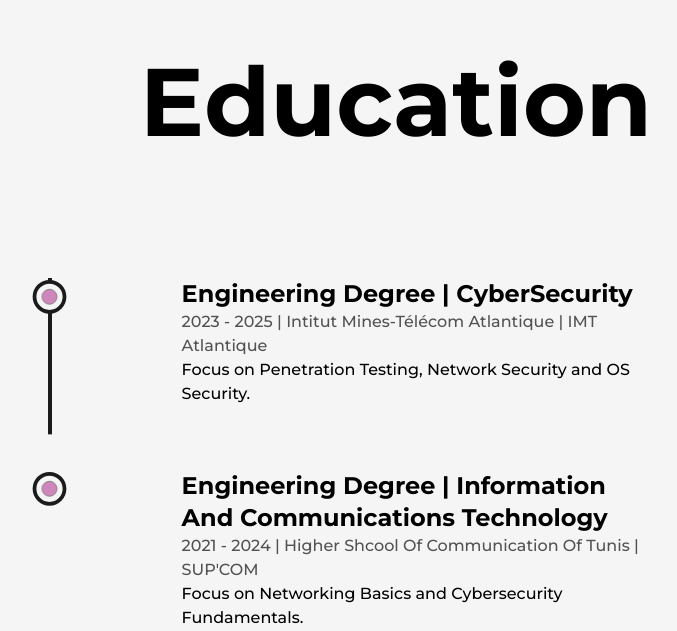
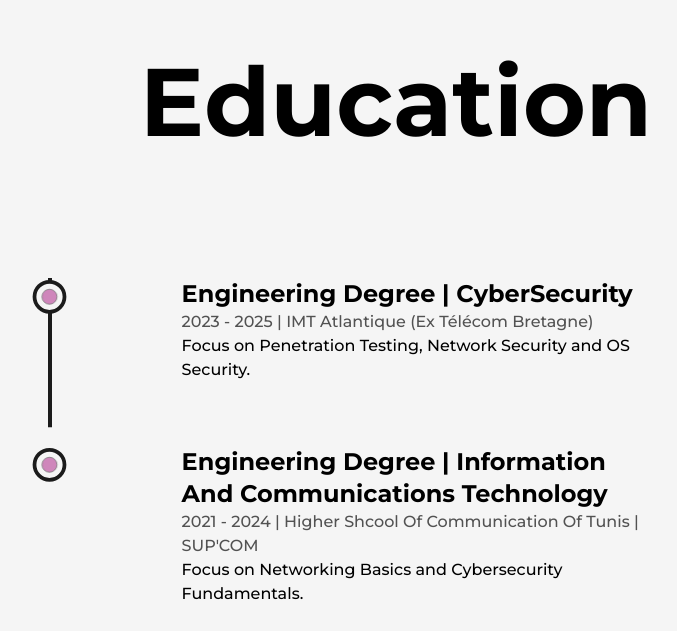
Before and after one commit to MohamedTaherMaalej/my-portfolio, a Next.js app: page /about in a window 1280 px wide. Shown: the part 3958-4589 px from the top of the page, without its empty margins (244-921 px from the left). Built offline with nearby package versions, Linux system fonts and the light colour scheme.

Commit message:
Update Education Component

```diff
--- a/components/Education.js
+++ b/components/Education.js
@@ -43,7 +43,7 @@ function Education() {
       <div ref={ref} className='w-[75%] mx-auto relative lg:w-[90%] md:w-full'>
         <motion.div style={{scaleY: scrollYProgress}} className='absolute left-9 top-0 w-[4px] h-full bg-dark origin-top dark:bg-light md:w-[2px] md:left-[30px] xs:left-[20px]'/>
         <ul className='w-full flex flex-col items-start justify-between ml-4 xs:ml-2'>
-            <Details type='Engineering Degree | CyberSecurity' duration='2023 - 2025' place='Intitut Mines-Télécom Atlantique | IMT Atlantique' info='Focus on Penetration Testing, Network Security and OS Security.'/>
+            <Details type='Engineering Degree | CyberSecurity' duration='2023 - 2025' place='IMT Atlantique (Ex Télécom Bretagne)' info='Focus on Penetration Testing, Network Security and OS Security.'/>
             <Details type='Engineering Degree | Information and Communications Technology' duration='2021 - 2024' place="Higher Shcool of Communication of Tunis | SUP'COM" info='Focus on Networking Basics and Cybersecurity Fundamentals.'/>
             <Details type='Preparatory Cycle | Engineering Studies' duration='2019 - 2021' place='Preparatory Institute Of Engineering Studies Of Sfax | IPEIS' info='Ranked Top 25/800 in the national engineering entrance exam.'/>
             <Details type='High School Diploma' duration='2014 - 2018' place='Mongi Slim High School - Sfax | LMS' info='I attended high school in my home country. I studied Math, Physics, Computer Science, and other subjects.'/>
```
